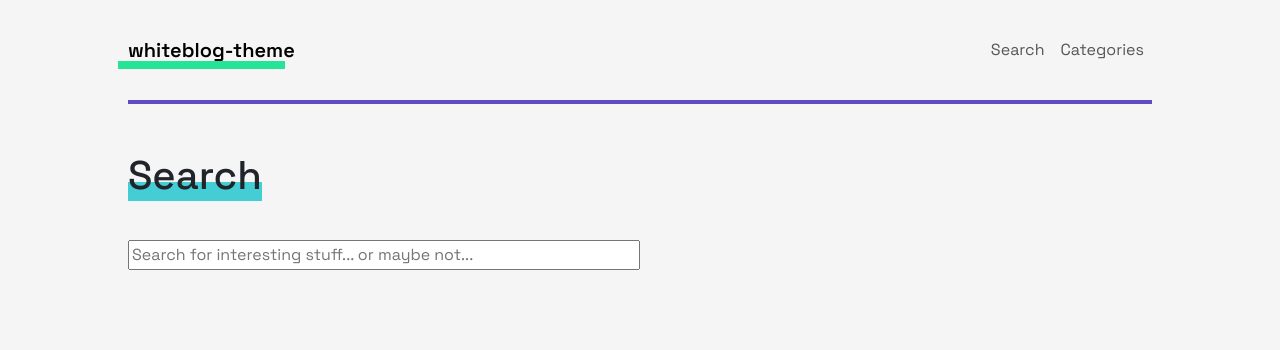
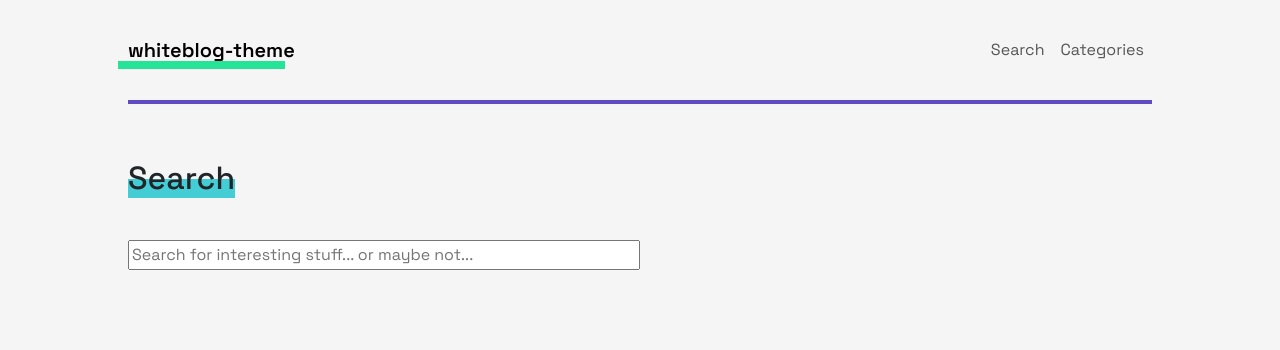
Before and after one commit to vmsilvamolina/whiteblog-theme, a Jekyll site: the page built from _pages/search.md, in a window 1280 px wide. Shown: the top 350 px of the page. Built offline with Jekyll 4.4.1, drawn with Linux system fonts in a browser that asks for light colours.

Commit message:
change favicon and layout

```diff
--- a/_layouts/default.html
+++ b/_layouts/default.html
@@ -4,7 +4,7 @@
 <html lang="{{ page.lang | default: site.lang | default: "en" }}">
 
   <title>{{ page.title }}</title>
-
+  <link rel="icon" type="image/x-icon" href="/assets/images/favicon.svg">
   {% include head.html %}
 
   <body>
--- a/_sass/whiteblog-theme/_layout.scss
+++ b/_sass/whiteblog-theme/_layout.scss
@@ -2,17 +2,11 @@
 @import url("https://cdn.jsdelivr.net/npm/bootstrap-icons@1.11.3/font/bootstrap-icons.min.css");
 
 //Color palette variables:
-// $firstColor: #FFF;
 $firstColor: #F5F5F5;
-// $secondColor: #19E9E0;
 $secondColor: #44cdd5;
-// $thirdColor: #A64AC9;
 $thirdColor: #614bc3;
-// $fourthColor: #000;
 $fourthColor: #212529;
 $fifthColor: #6C757D;
-// $sixthColor: #FF8484;
-// $sixthColor: #26C485;
 $sixthColor: #25E498;
 
 
@@ -41,10 +35,7 @@
 .navbar {
   background-color: $firstColor !important;
   padding: 30px 0px !important;
-  // a {
-  //   font-weight: 600;
-  //   // color: $firstColor !important;
-  // }
+
   a#blog-title{
     position: relative;
     font-weight: bold;
@@ -267,6 +258,7 @@
   transition: box-shadow .3s;
   color: inherit;
   overflow: hidden;
+  font-size: 2rem;
 }
 
 a > .underline {
```
Also changed, not shown: assets/images/favicon.svg (added), favicon.ico (deleted), favicon.svg (added), 2 other files.
